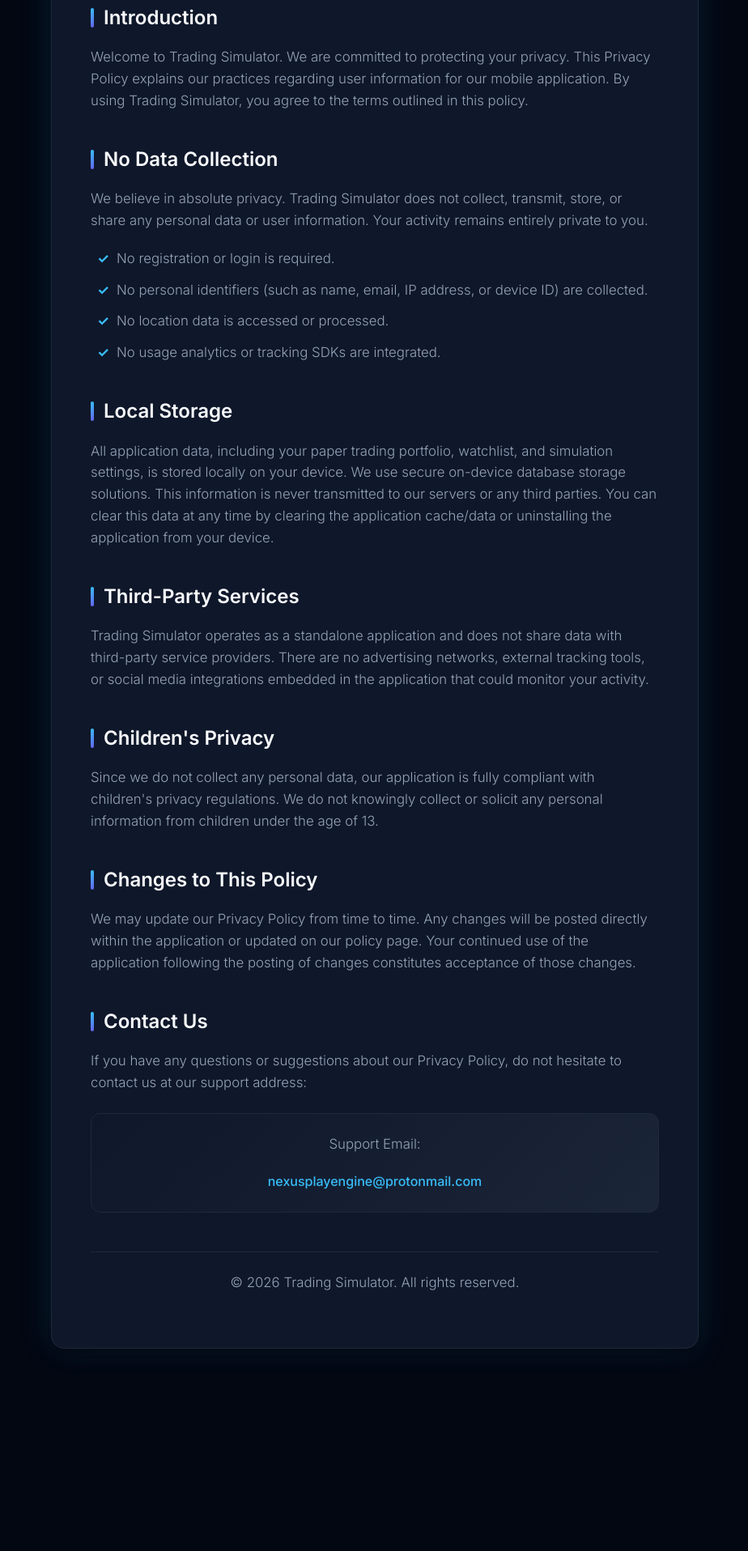
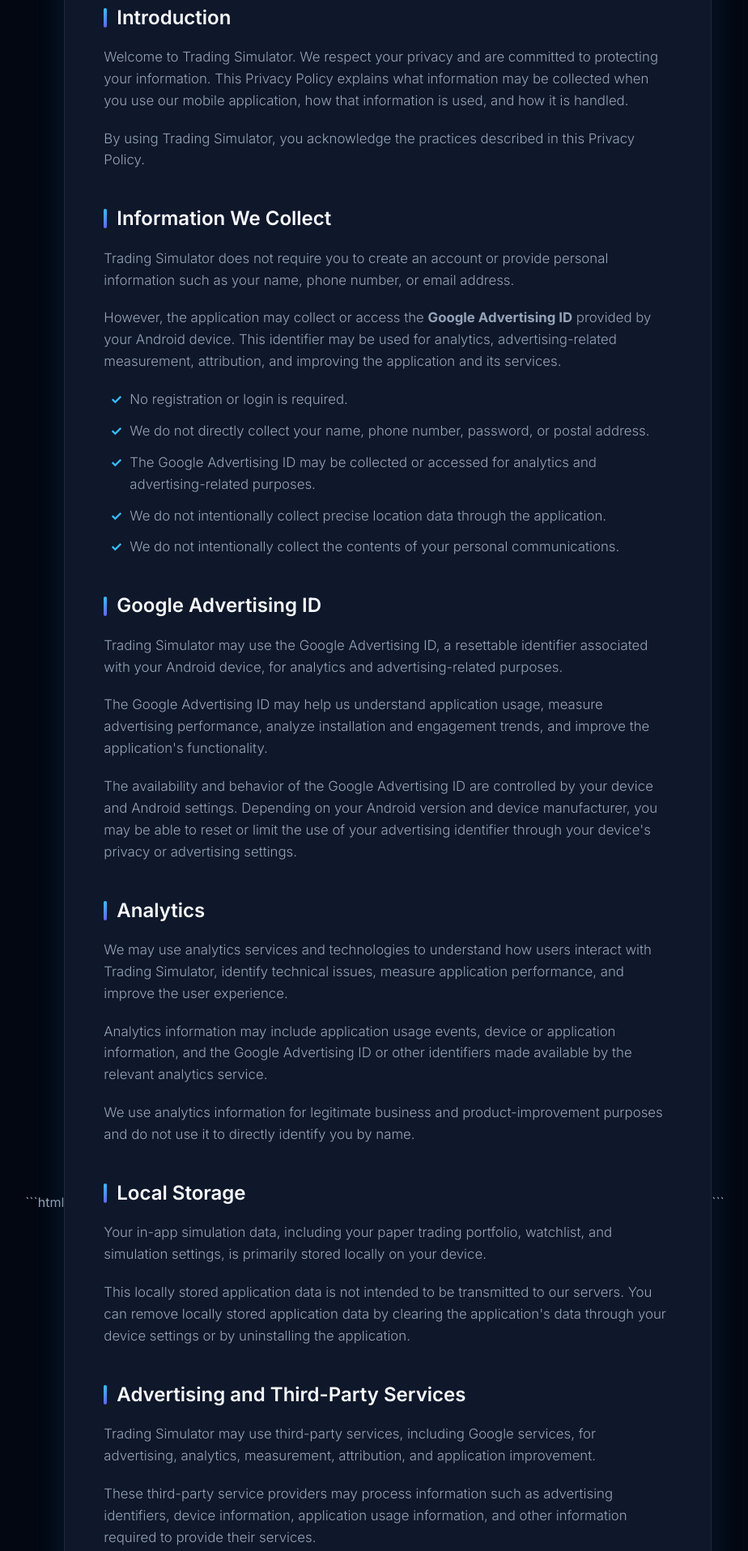
Before and after one commit to atikur01/trading_simulator_policy, a plain HTML site: page index.html in a window 1280 px wide. Shown: the part 304-2220 px from the top of the page at 81% size, without its empty margins (177-1101 px from the left). Before the commit the page ends 2002 px from the top, so only its background shows below. Drawn offline with Linux system fonts and the light colour scheme.

Commit message:
Update index.html

````diff
--- a/index.html
+++ b/index.html
@@ -1,12 +1,15 @@
+```html
 <!DOCTYPE html>
 <html lang="en">
 <head>
     <meta charset="UTF-8">
     <meta name="viewport" content="width=device-width, initial-scale=1.0">
     <title>Privacy Policy - Trading Simulator</title>
+
     <link rel="preconnect" href="https://fonts.googleapis.com">
     <link rel="preconnect" href="https://fonts.gstatic.com" crossorigin>
     <link href="https://fonts.googleapis.com/css2?family=Inter:wght@300;400;500;600;700&display=swap" rel="stylesheet">
+
     <style>
         :root {
             --bg-color: #030712;
@@ -44,7 +47,10 @@
             border: 1px solid var(--border-color);
             border-radius: 16px;
             padding: 3rem;
-            box-shadow: 0 10px 25px -5px rgba(0, 0, 0, 0.3), 0 8px 10px -6px rgba(0, 0, 0, 0.3), 0 0 40px var(--glow-color);
+            box-shadow:
+                0 10px 25px -5px rgba(0, 0, 0, 0.3),
+                0 8px 10px -6px rgba(0, 0, 0, 0.3),
+                0 0 40px var(--glow-color);
         }
 
         header {
@@ -59,7 +65,11 @@
             font-size: 2.5rem;
             font-weight: 700;
             margin-bottom: 0.5rem;
-            background: linear-gradient(135deg, var(--accent-primary), var(--accent-secondary));
+            background: linear-gradient(
+                135deg,
+                var(--accent-primary),
+                var(--accent-secondary)
+            );
             -webkit-background-clip: text;
             -webkit-text-fill-color: transparent;
         }
@@ -76,6 +86,7 @@
             gap: 1.5rem;
             margin-top: 1rem;
             font-size: 0.875rem;
+            flex-wrap: wrap;
         }
 
         .meta-badge {
@@ -106,7 +117,11 @@
             display: inline-block;
             width: 4px;
             height: 1.5rem;
-            background: linear-gradient(to bottom, var(--accent-primary), var(--accent-secondary));
+            background: linear-gradient(
+                to bottom,
+                var(--accent-primary),
+                var(--accent-secondary)
+            );
             border-radius: 2px;
         }
 
@@ -139,7 +154,11 @@
         }
 
         .contact-box {
-            background: linear-gradient(135deg, rgba(15, 23, 42, 0.8), rgba(30, 41, 59, 0.8));
+            background: linear-gradient(
+                135deg,
+                rgba(15, 23, 42, 0.8),
+                rgba(30, 41, 59, 0.8)
+            );
             border: 1px solid var(--border-color);
             border-radius: 12px;
             padding: 1.5rem;
@@ -172,80 +191,300 @@
             body {
                 padding: 1rem;
             }
+
             .container {
                 padding: 1.5rem;
                 border-radius: 12px;
             }
+
             h1 {
                 font-size: 1.8rem;
             }
+
             h2 {
                 font-size: 1.3rem;
+            }
+
+            .meta-info {
+                gap: 0.75rem;
             }
         }
     </style>
 </head>
+
 <body>
+
 <div class="container">
+
     <header>
         <h1>Privacy Policy</h1>
-            <p class="subtitle">Trading Simulator Mobile Application</p>
+
+        <p class="subtitle">
+            Trading Simulator Mobile Application
+        </p>
+
         <div class="meta-info">
-                <span class="meta-badge">Effective Date: June 25, 2026</span>
-                <span class="meta-badge">Version 1.0</span>
+            <span class="meta-badge">
+                Effective Date: June 25, 2026
+            </span>
+
+            <span class="meta-badge">
+                Version 1.0
+            </span>
         </div>
     </header>
 
     <main>
+
+        <!-- Introduction -->
         <section>
             <h2>Introduction</h2>
-                <p>Welcome to Trading Simulator. We are committed to protecting your privacy. This Privacy Policy explains our practices regarding user information for our mobile application. By using Trading Simulator, you agree to the terms outlined in this policy.</p>
+
+            <p>
+                Welcome to Trading Simulator. We respect your privacy and are
+                committed to protecting your information. This Privacy Policy
+                explains what information may be collected when you use our
+                mobile application, how that information is used, and how it
+                is handled.
+            </p>
+
+            <p>
+                By using Trading Simulator, you acknowledge the practices
+                described in this Privacy Policy.
+            </p>
         </section>
 
+
+        <!-- Information We Collect -->
         <section>
-                <h2>No Data Collection</h2>
-                <p>We believe in absolute privacy. Trading Simulator does not collect, transmit, store, or share any personal data or user information. Your activity remains entirely private to you.</p>
+            <h2>Information We Collect</h2>
+
+            <p>
+                Trading Simulator does not require you to create an account
+                or provide personal information such as your name, phone
+                number, or email address.
+            </p>
+
+            <p>
+                However, the application may collect or access the
+                <strong>Google Advertising ID</strong> provided by your Android
+                device. This identifier may be used for analytics,
+                advertising-related measurement, attribution, and improving
+                the application and its services.
+            </p>
+
             <ul>
                 <li>No registration or login is required.</li>
-                    <li>No personal identifiers (such as name, email, IP address, or device ID) are collected.</li>
-                    <li>No location data is accessed or processed.</li>
-                    <li>No usage analytics or tracking SDKs are integrated.</li>
+                <li>
+                    We do not directly collect your name, phone number,
+                    password, or postal address.
+                </li>
+                <li>
+                    The Google Advertising ID may be collected or accessed
+                    for analytics and advertising-related purposes.
+                </li>
+                <li>
+                    We do not intentionally collect precise location data
+                    through the application.
+                </li>
+                <li>
+                    We do not intentionally collect the contents of your
+                    personal communications.
+                </li>
             </ul>
         </section>
 
+
+        <!-- Google Advertising ID -->
+        <section>
+            <h2>Google Advertising ID</h2>
+
+            <p>
+                Trading Simulator may use the Google Advertising ID, a
+                resettable identifier associated with your Android device,
+                for analytics and advertising-related purposes.
+            </p>
+
+            <p>
+                The Google Advertising ID may help us understand application
+                usage, measure advertising performance, analyze installation
+                and engagement trends, and improve the application's
+                functionality.
+            </p>
+
+            <p>
+                The availability and behavior of the Google Advertising ID
+                are controlled by your device and Android settings. Depending
+                on your Android version and device manufacturer, you may be
+                able to reset or limit the use of your advertising identifier
+                through your device's privacy or advertising settings.
+            </p>
+        </section>
+
+
+        <!-- Analytics -->
+        <section>
+            <h2>Analytics</h2>
+
+            <p>
+                We may use analytics services and technologies to understand
+                how users interact with Trading Simulator, identify technical
+                issues, measure application performance, and improve the user
+                experience.
+            </p>
+
+            <p>
+                Analytics information may include application usage events,
+                device or application information, and the Google Advertising
+                ID or other identifiers made available by the relevant
+                analytics service.
+            </p>
+
+            <p>
+                We use analytics information for legitimate business and
+                product-improvement purposes and do not use it to directly
+                identify you by name.
+            </p>
+        </section>
+
+
+        <!-- Local Storage -->
         <section>
             <h2>Local Storage</h2>
-                <p>All application data, including your paper trading portfolio, watchlist, and simulation settings, is stored locally on your device. We use secure on-device database storage solutions. This information is never transmitted to our servers or any third parties. You can clear this data at any time by clearing the application cache/data or uninstalling the application from your device.</p>
+
+            <p>
+                Your in-app simulation data, including your paper trading
+                portfolio, watchlist, and simulation settings, is primarily
+                stored locally on your device.
+            </p>
+
+            <p>
+                This locally stored application data is not intended to be
+                transmitted to our servers. You can remove locally stored
+                application data by clearing the application's data through
+                your device settings or by uninstalling the application.
+            </p>
         </section>
 
+
+        <!-- Advertising and Third-Party Services -->
         <section>
-                <h2>Third-Party Services</h2>
-                <p>Trading Simulator operates as a standalone application and does not share data with third-party service providers. There are no advertising networks, external tracking tools, or social media integrations embedded in the application that could monitor your activity.</p>
+            <h2>Advertising and Third-Party Services</h2>
+
+            <p>
+                Trading Simulator may use third-party services, including
+                Google services, for advertising, analytics, measurement,
+                attribution, and application improvement.
+            </p>
+
+            <p>
+                These third-party service providers may process information
+                such as advertising identifiers, device information,
+                application usage information, and other information required
+                to provide their services.
+            </p>
+
+            <p>
+                Third-party services operate according to their own privacy
+                policies and terms. We recommend reviewing the privacy
+                policies of the third-party services used by the application
+                for additional information about how they process data.
+            </p>
         </section>
 
+
+        <!-- Children's Privacy -->
         <section>
             <h2>Children's Privacy</h2>
-                <p>Since we do not collect any personal data, our application is fully compliant with children's privacy regulations. We do not knowingly collect or solicit any personal information from children under the age of 13.</p>
+
+            <p>
+                Trading Simulator does not knowingly collect personal
+                information directly from children under the age of 13.
+            </p>
+
+            <p>
+                Because the application may use advertising and analytics
+                services, information such as advertising identifiers may be
+                processed by third-party service providers in accordance with
+                their applicable policies and legal requirements.
+            </p>
+
+            <p>
+                If you believe that a child has provided personal information
+                to us, please contact us so that we can take appropriate
+                action.
+            </p>
         </section>
 
+
+        <!-- Data Security -->
+        <section>
+            <h2>Data Security</h2>
+
+            <p>
+                We take reasonable measures to protect information handled
+                by the application and to reduce the risk of unauthorized
+                access, alteration, disclosure, or destruction.
+            </p>
+
+            <p>
+                However, no electronic storage or transmission method can be
+                guaranteed to be completely secure.
+            </p>
+        </section>
+
+
+        <!-- Changes -->
         <section>
             <h2>Changes to This Policy</h2>
-                <p>We may update our Privacy Policy from time to time. Any changes will be posted directly within the application or updated on our policy page. Your continued use of the application following the posting of changes constitutes acceptance of those changes.</p>
+
+            <p>
+                We may update this Privacy Policy from time to time to
+                reflect changes to the application, our services, applicable
+                laws, or data practices.
+            </p>
+
+            <p>
+                Any updated version will be posted on this policy page.
+                We encourage you to review this Privacy Policy periodically
+                for any changes.
+            </p>
         </section>
 
+
+        <!-- Contact -->
         <section>
             <h2>Contact Us</h2>
-                <p>If you have any questions or suggestions about our Privacy Policy, do not hesitate to contact us at our support address:</p>
+
+            <p>
+                If you have any questions, concerns, or suggestions regarding
+                this Privacy Policy or our data practices, please contact us
+                at:
+            </p>
+
             <div class="contact-box">
                 <p>Support Email:</p>
-                    <a href="mailto:nexusplayengine@protonmail.com" class="email-link">nexusplayengine@protonmail.com</a>
+
+                <a
+                    href="mailto:nexusplayengine@protonmail.com"
+                    class="email-link"
+                >
+                    nexusplayengine@protonmail.com
+                </a>
             </div>
         </section>
+
     </main>
 
+
     <footer>
-            <p>&copy; 2026 Trading Simulator. All rights reserved.</p>
+        <p>
+            &copy; 2026 Trading Simulator. All rights reserved.
+        </p>
     </footer>
+
 </div>
+
 </body>
 </html>
+```
````
Lines whose indentation alone changed are shown as unchanged.
